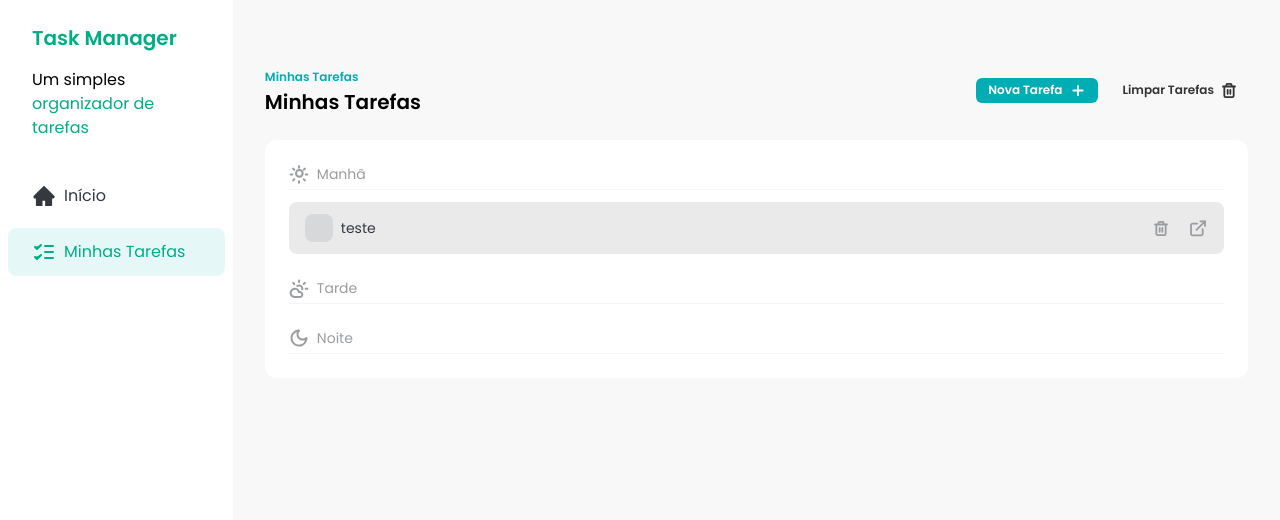
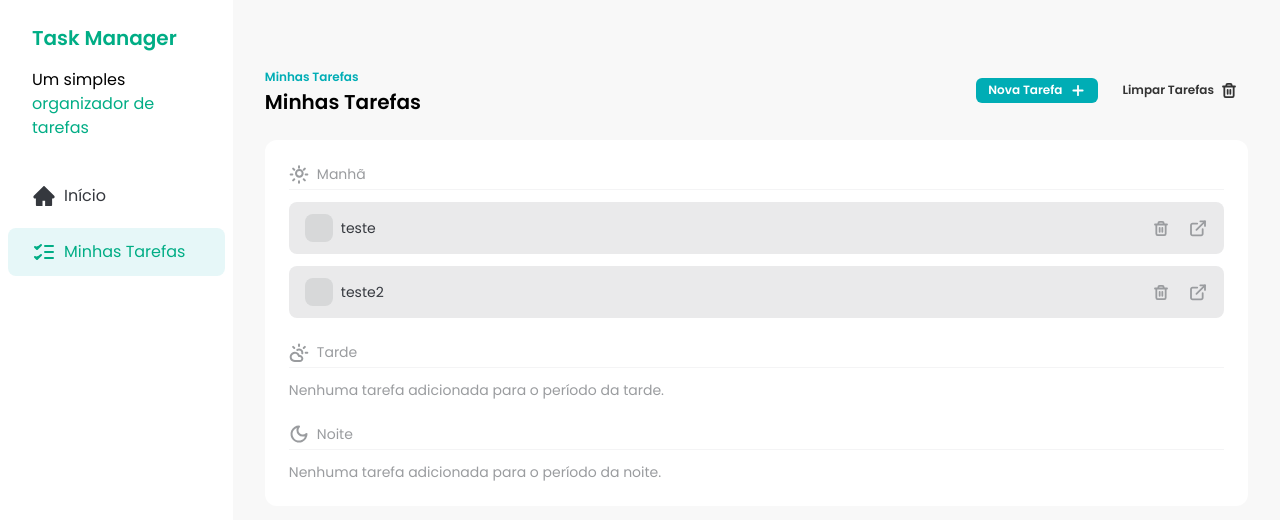
Before and after one commit to raphaelslima/Curso-FSC, a React (Vite) app in the folder REACT/Projeto tasks/task/: page / in a window 1280 px wide. Shown: the top 520 px of the page. Built offline with nearby package versions, Linux system fonts and the light colour scheme; data requests are answered from the project's data file.

Commit message:
01-08-2025

```diff
--- a/REACT/Projeto tasks/task/db.json
+++ b/REACT/Projeto tasks/task/db.json
@@ -6,6 +6,13 @@
       "time": "morning",
       "description": "ahudasdaaaa",
       "status": "not_started"
+    },
+    {
+      "id": "91da59d5-1139-4510-821d-503e25968766",
+      "title": "teste2",
+      "time": "morning",
+      "description": "asdas",
+      "status": "not_started"
     }
   ]
 }
--- a/REACT/Projeto tasks/task/package.json
+++ b/REACT/Projeto tasks/task/package.json
@@ -11,6 +11,7 @@
     "prepare": "husky"
   },
   "dependencies": {
+    "@tanstack/react-query": "^5.51.21",
     "json-server": "^1.0.0-beta.1",
     "prop-types": "^15.8.1",
     "react": "^18.2.0",
--- a/REACT/Projeto tasks/task/src/components/Tasks.jsx
+++ b/REACT/Projeto tasks/task/src/components/Tasks.jsx
@@ -8,29 +8,29 @@ import {
 } from '../assets/icons';
 import TasksSeparator from './TasksSeparator';
 import AddTaskDialog from './AddTaskDialog';
-import { useEffect, useState } from 'react';
+import { useState } from 'react';
 import TaskItem from './TaskItem';
 import { toast } from 'sonner';
+import { useQuery, useQueryClient } from '@tanstack/react-query';
 
 const Tasks = () => {
-  const [tasks, setTasks] = useState([]);
+  const queryClient = useQueryClient();
+  const { data: tasks } = useQuery({
+    queryKey: ['tasks'],
+    queryFn: async () => {
+      const response = await fetch('http://localhost:3000/tasks', {
+        method: 'GET',
+      });
+      const tasks = await response.json();
+      return tasks;
+    },
+  });
+
   const [addTaskDialogisOpen, setaddTaskDialogisOpen] = useState(false);
 
-  const fetchTasks = async () => {
-    const response = await fetch('http://localhost:3000/tasks', {
-      method: 'GET',
-    });
-    const data = await response.json();
-    setTasks(data);
-  };
-
-  useEffect(() => {
-    fetchTasks();
-  }, []);
-
-  const morningTasks = tasks.filter((task) => task.time === 'morning');
-  const afternonTasks = tasks.filter((task) => task.time === 'afternoon');
-  const nightTasks = tasks.filter((task) => task.time === 'night');
+  const morningTasks = tasks?.filter((task) => task.time === 'morning');
+  const afternonTasks = tasks?.filter((task) => task.time === 'afternoon');
+  const nightTasks = tasks?.filter((task) => task.time === 'night');
 
   const handleCheckboxClick = (taskId) => {
     const newTasks = tasks.map((task) => {
@@ -55,23 +55,27 @@ const Tasks = () => {
 
       return task;
     });
-
-    setTasks(newTasks);
+    queryClient.setQueryData('tasks', () => {
+      return newTasks;
+    });
   };
 
   const onDeleteSucess = async (taskId) => {
-    const newTasks = tasks.filter((task) => task.id !== taskId);
-    setTasks(newTasks);
+    queryClient.setQueriesData('tasks', (currentTasks) => {
+      return currentTasks.filter((task) => task.id !== taskId);
+    });
+    return toast.success('Tarefa deleta com sucesso!');
   };
 
   const handleAddTaskDialogClose = () => {
     setaddTaskDialogisOpen(false);
   };
 
-  const onSubmitSucess = async (newTask) => {
-    setTasks([...tasks, newTask]);
-    fetchTasks();
-    toast.success('Tarefa adIcionada com sucesso');
+  const onSubmitSucess = async (task) => {
+    queryClient.setQueriesData('tasks', (currentTasks) => {
+      return [...currentTasks, task];
+    });
+    toast.success('Tarefa adicionada com sucesso');
   };
 
   return (
@@ -107,12 +111,12 @@ const Tasks = () => {
       <div className="rounded-xl bg-white p-6">
         <div className="space-y-3">
           <TasksSeparator icon={<SunIcon />} title={'Manhã'} />
-          {morningTasks.length === 0 && (
+          {morningTasks?.length === 0 && (
             <p className="text-sm text-brand-text-gray">
-              Nenhuma tarefa adicionada para o meríodo da manhã
+              Nenhuma tarefa adicionada para o período da manhã.
             </p>
           )}
-          {morningTasks.map((task) => (
+          {morningTasks?.map((task) => (
             <TaskItem
               key={task.id}
               task={task}
@@ -123,7 +127,12 @@ const Tasks = () => {
         </div>
         <div className="my-6 space-y-3">
           <TasksSeparator icon={<CloudIcon />} title={'Tarde'} />
-          {afternonTasks.map((task) => (
+          {afternonTasks?.length === 0 && (
+            <p className="text-sm text-brand-text-gray">
+              Nenhuma tarefa adicionada para o período da tarde.
+            </p>
+          )}
+          {afternonTasks?.map((task) => (
             <TaskItem
               key={task.id}
               task={task}
@@ -134,7 +143,12 @@ const Tasks = () => {
         </div>
         <div className="space-y-3">
           <TasksSeparator icon={<MoonIcon />} title={'Noite'} />
-          {nightTasks.map((task) => (
+          {nightTasks?.length === 0 && (
+            <p className="text-sm text-brand-text-gray">
+              Nenhuma tarefa adicionada para o período da noite.
+            </p>
+          )}
+          {nightTasks?.map((task) => (
             <TaskItem
               key={task.id}
               task={task}
--- a/REACT/Projeto tasks/task/src/main.jsx
+++ b/REACT/Projeto tasks/task/src/main.jsx
@@ -5,6 +5,9 @@ import App from './App.jsx';
 import './index.css';
 import TaskDetailPage from './pages/task-details.jsx';
 import { Toaster } from 'sonner';
+import { QueryClient, QueryClientProvider } from '@tanstack/react-query';
+
+const queryCliente = new QueryClient();
 
 const router = createBrowserRouter([
   {
@@ -19,6 +22,7 @@ const router = createBrowserRouter([
 
 ReactDOM.createRoot(document.getElementById('root')).render(
   <React.StrictMode>
+    <QueryClientProvider client={queryCliente}>
       <Toaster
         toastOptions={{
           style: {
@@ -27,5 +31,6 @@ ReactDOM.createRoot(document.getElementById('root')).render(
         }}
       />
       <RouterProvider router={router} />
+    </QueryClientProvider>
   </React.StrictMode>
 );
```
Also changed, not shown: REACT/Projeto tasks/task/src/components/AddTaskDialog.jsx (+72 -60 lines), 1 other file (tests, documents, lock files or other folders). Lines whose indentation alone changed are shown as unchanged.
